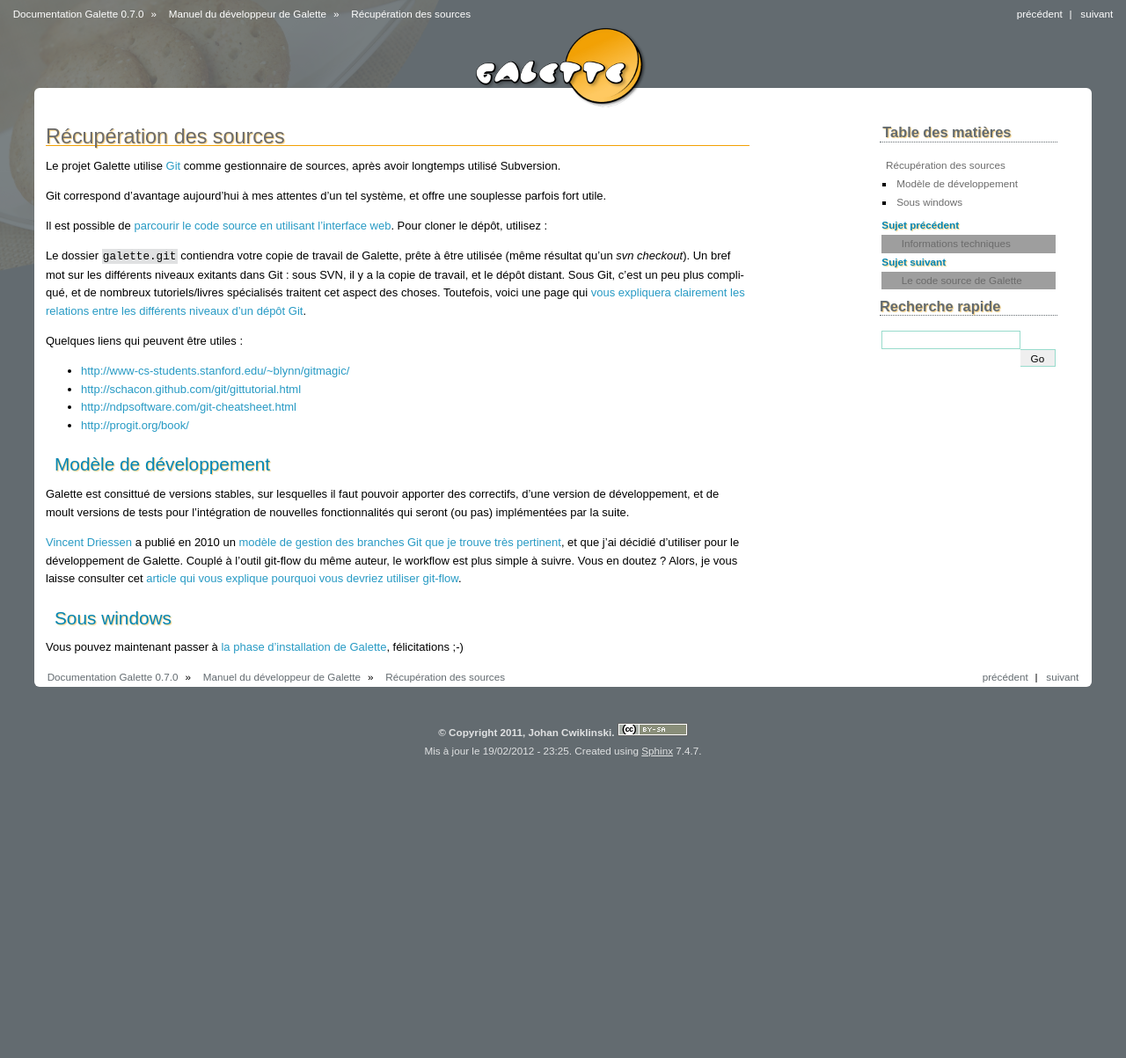
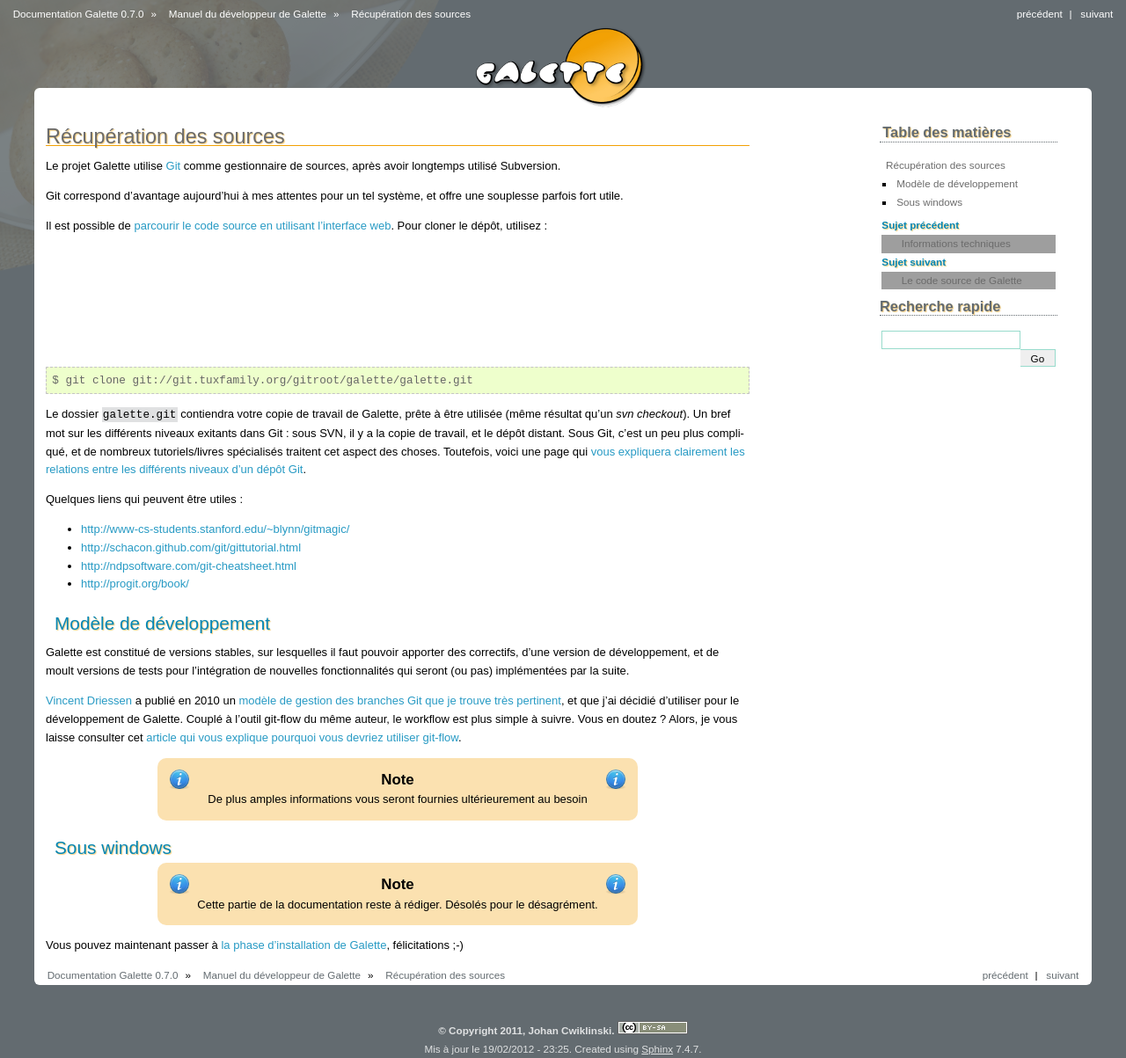
Before and after one commit to galette/galettedoc, a Sphinx documentation site: the page built from source/development/git.rst, in a window 1280 px wide. Shown: the whole page at 88% size. Built offline with Sphinx 7.4.7, drawn with Linux system fonts in a browser that asks for light colours; before the commit the page ends 900 px from its top, so only the background shows below that; grey boxes are pictures that could not be loaded.

Commit message:
Typos, blocs de codes incorrects

```diff
--- a/source/development/git.rst
+++ b/source/development/git.rst
@@ -4,11 +4,11 @@
 
 Le projet Galette utilise `Git <http://fr.wikipedia.org/wiki/Git>`_ comme gestionnaire de sources, après avoir longtemps utilisé Subversion.
 
-Git correspond d'avantage aujourd'hui à mes attentes d'un tel système, et offre une souplesse parfois fort utile.
+Git correspond d'avantage aujourd'hui à mes attentes pour un tel système, et offre une souplesse parfois fort utile.
 
 Il est possible de `parcourir le code source en utilisant l'interface web <http://git.tuxfamily.org/galette/galette>`_. Pour cloner le dépôt, utilisez :
 
-.. code-block: bash
+.. code-block:: bash
 
    $ git clone git://git.tuxfamily.org/gitroot/galette/galette.git
 
@@ -25,11 +25,11 @@
 Modèle de développement
 =======================
 
-Galette est consittué de versions stables, sur lesquelles il faut pouvoir apporter des correctifs, d'une version de développement, et de moult versions de tests pour l'intégration de nouvelles fonctionnalités qui seront (ou pas) implémentées par la suite.
+Galette est constitué de versions stables, sur lesquelles il faut pouvoir apporter des correctifs, d'une version de développement, et de moult versions de tests pour l'intégration de nouvelles fonctionnalités qui seront (ou pas) implémentées par la suite.
 
 `Vincent Driessen <http://nvie.com>`_ a publié en 2010 un `modèle de gestion des branches Git que je trouve très pertinent <http://nvie.com/posts/a-successful-git-branching-model/>`_, et que j'ai décidié d'utiliser pour le développement de Galette. Couplé à l'outil git-flow du même auteur, le workflow est plus simple à suivre. Vous en doutez ? Alors, je vous laisse consulter cet `article qui vous explique pourquoi vous devriez utiliser git-flow <http://jeffkreeftmeijer.com/2010/why-arent-you-using-git-flow/>`_.
 
-.. note: De plus amples informations vous seront fournies ultérieurement au besoin
+.. note:: De plus amples informations vous seront fournies ultérieurement au besoin
 
 .. _gitwindows:
 
--- a/source/development/index.rst
+++ b/source/development/index.rst
@@ -12,7 +12,7 @@
 
 Le projet Galette est hébergé chez `TuxFamily <http://tuxfamily.org>`_ :
 
-* le `site web de Galette <https://galette.tuxfamily.org>`_,
+* le `site web de Galette <http://galette.tuxfamily.org>`_,
 * :doc:`un dépôt GIT pour gérer les source de galette <git>` ; dans lesquelles les modifications sont apportées,
 * `un gestionnaire de bogues <http://redmine.ulysses.fr/projects/galette/>`_, pour nous signaler tout problème que vous auriez rencontré ainsi et aussi nous faire connaître les fonctionnalités ou autres améliorations que vous souhaiteriez voir intégrer au projet.
 
```
Also changed, not shown: other parts of source/development/git.rst (+1 -1 lines).
